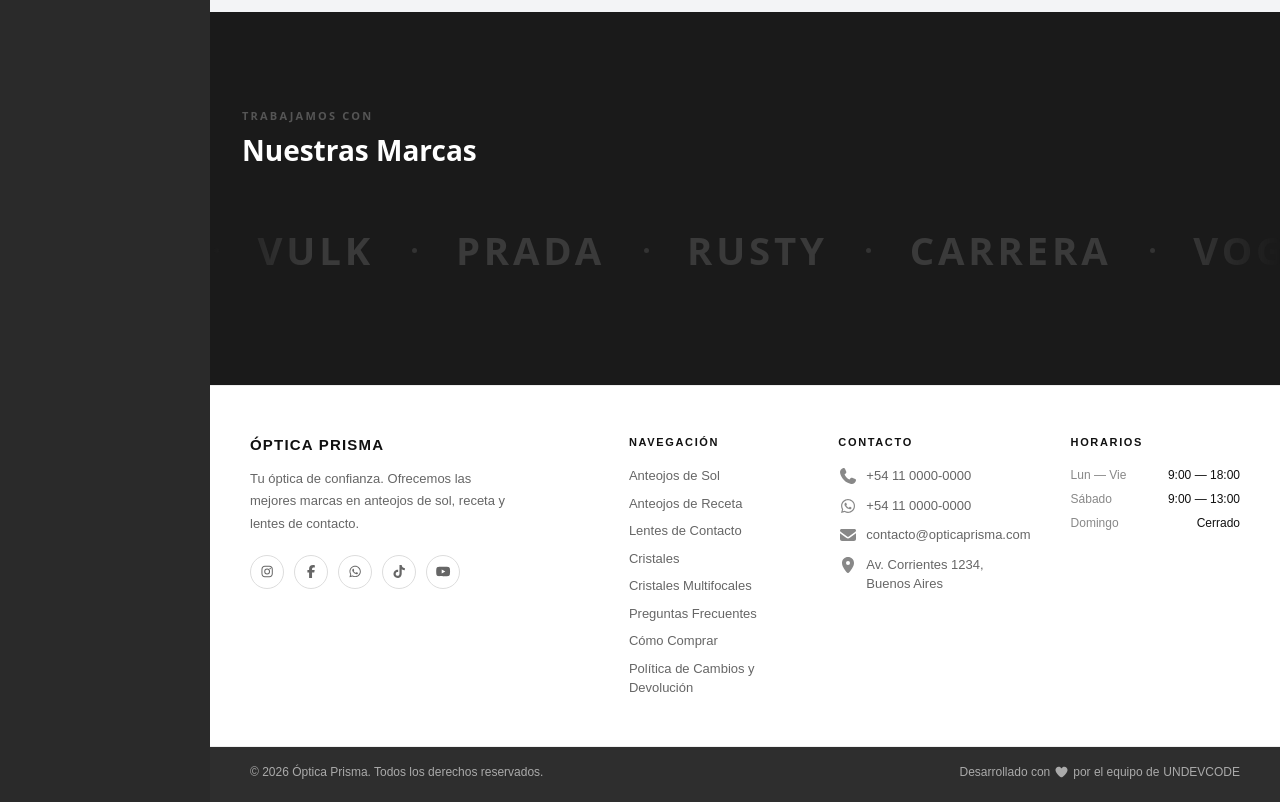
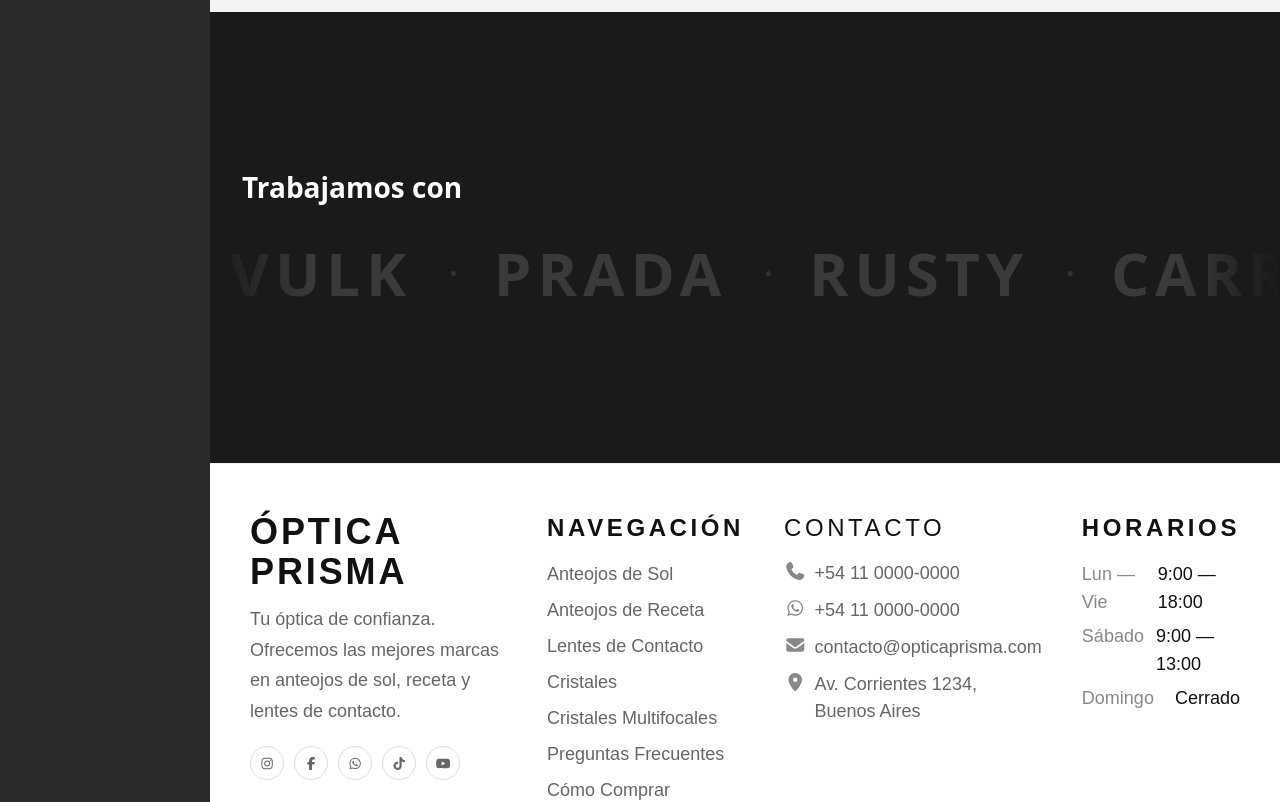
Before and after one commit to Goldfinch95/optics_landing, a Next.js app: page / in a window 1280 px wide. Shown: the part 1820-2622 px from the top of the page. Built offline with nearby package versions, Linux system fonts and the light colour scheme; a web font is replaced by a local one.

Commit message:
correcion de detalles,cambiando tamaño de letra brands y footer

```diff
--- a/app/brands/components/Brands.tsx
+++ b/app/brands/components/Brands.tsx
@@ -1,20 +1,16 @@
-'use client';
+"use client";
 
-import { BRANDS } from '../data/brands.data';
+import { BRANDS } from "../data/brands.data";
 
 export function Brands() {
   const duplicated = [...BRANDS, ...BRANDS];
 
   return (
-    <section className="bg-[#1a1a1a] py-12 sm:py-16 lg:py-24 overflow-hidden">
-
+    <section className="bg-[#1a1a1a] py-20 sm:py-16 lg:py-40 overflow-hidden">
       {/* Header */}
       <div className="mb-6 sm:mb-8 lg:mb-10 px-4 sm:px-8">
-        <p className="text-[10px] sm:text-[11px] font-semibold tracking-[0.2em] uppercase text-[#555] mb-1">
+        <h2 className="text-2xl sm:text-4xl lg:text-[28px] font-bold text-white">
           Trabajamos con
-        </p>
-        <h2 className="text-lg sm:text-[22px] lg:text-[28px] font-bold text-white">
-          Nuestras Marcas
         </h2>
       </div>
 
@@ -22,41 +18,41 @@
       <div
         className="overflow-hidden"
         style={{
-          maskImage: 'linear-gradient(to right, transparent, black 100px, black calc(100% - 100px), transparent)',
-          WebkitMaskImage: 'linear-gradient(to right, transparent, black 100px, black calc(100% - 100px), transparent)',
+          maskImage:
+            "linear-gradient(to right, transparent, black 100px, black calc(100% - 100px), transparent)",
+          WebkitMaskImage:
+            "linear-gradient(to right, transparent, black 100px, black calc(100% - 100px), transparent)",
         }}
       >
         <div
           style={{
-            display: 'flex',
-            alignItems: 'center',
-            width: 'max-content',
-            animation: 'brands-scroll 22s linear infinite',
+            display: "flex",
+            alignItems: "center",
+            width: "max-content",
+            animation: "brands-scroll 22s linear infinite",
           }}
         >
           {duplicated.map((brand, index) => (
             <div
               key={`${brand.id}-${index}`}
-              style={{ display: 'flex', alignItems: 'center' }}
+              style={{ display: "flex", alignItems: "center" }}
             >
               <span
-                className="whitespace-nowrap cursor-pointer select-none transition-colors duration-300 text-[#3a3a3a] hover:text-white"
+                className="whitespace-nowrap text-4xl sm:text-6xl cursor-pointer select-none transition-colors duration-300 text-[#3a3a3a] hover:text-white"
                 style={
                   brand.isScript
                     ? {
                         fontFamily: "'Playfair Display', serif",
-                        fontStyle: 'italic',
+                        fontStyle: "italic",
                         fontWeight: 700,
-                        fontSize: 'clamp(26px, 4vw, 56px)',
-                        letterSpacing: '0.02em',
-                        padding: '0 clamp(24px, 3vw, 52px)',
+                        letterSpacing: "0.02em",
+                        padding: "0 clamp(24px, 3vw, 52px)",
                       }
                     : {
                         fontWeight: 700,
-                        fontSize: 'clamp(18px, 3vw, 40px)',
-                        letterSpacing: '0.1em',
-                        textTransform: 'uppercase' as const,
-                        padding: '0 clamp(24px, 3vw, 52px)',
+                        letterSpacing: "0.1em",
+                        textTransform: "uppercase" as const,
+                        padding: "0 clamp(24px, 3vw, 52px)",
                       }
                 }
               >
@@ -64,10 +60,10 @@
               </span>
               <span
                 style={{
-                  width: '5px',
-                  height: '5px',
-                  borderRadius: '50%',
-                  background: '#333',
+                  width: "5px",
+                  height: "5px",
+                  borderRadius: "50%",
+                  background: "#333",
                   flexShrink: 0,
                 }}
               />
--- a/app/footer/components/Footer_Bottom.tsx
+++ b/app/footer/components/Footer_Bottom.tsx
@@ -16,9 +16,9 @@
   return (
     <div className="border-t h-16.5 border-[#eee] bg-[#2e2e2e]">
       <div className="px-6 sm:px-8 lg:px-10 py-4 flex flex-col sm:flex-row items-center gap-2 sm:justify-between">
-        <p className="text-[12px] text-[#aaa] text-center sm:text-left">{copyright}</p>
+        <p className="text-base text-[#aaa] text-center sm:text-left">{copyright}</p>
 
-        <div className="group flex items-center gap-1 text-[12px] text-[#aaa]">
+        <div className="group flex items-center gap-1 text-base text-[#aaa]">
           <span>Desarrollado con</span>
           <FontAwesomeIcon
             icon={faHeart}
--- a/app/footer/components/Footer_Brand.tsx
+++ b/app/footer/components/Footer_Brand.tsx
@@ -13,10 +13,10 @@
 export function FooterBrand({ name, description, social }: FooterBrandProps) {
   return (
     <div>
-      <p className="text-[15px] font-bold tracking-[0.08em] uppercase text-[#111] mb-3">
+      <p className="text-2xl sm:text-4xl font-bold tracking-[0.08em] uppercase text-[#111] mb-3">
         {name}
       </p>
-      <p className="text-[13px] text-[#666] leading-[1.7] mb-5 max-w-[260px]">
+      <p className="text-base sm:text-lg text-[#666] leading-[1.7] mb-5 max-w-[260px]">
         {description}
       </p>
       <div className="flex flex-wrap gap-[10px]">
--- a/app/footer/components/Footer_Contact.tsx
+++ b/app/footer/components/Footer_Contact.tsx
@@ -10,7 +10,7 @@
 export function FooterContact({ items }: FooterContactProps) {
   return (
     <div>
-      <p className="text-[11px] font-bold tracking-[0.15em] uppercase text-[#111] mb-4">
+      <p className="text-xl sm:text-2xl tracking-[0.15em] uppercase text-[#111] mb-4">
         Contacto
       </p>
       <div className="flex flex-col">
@@ -18,9 +18,9 @@
           <div key={index} className="flex items-start gap-2 mb-[10px]">
             <FontAwesomeIcon
               icon={item.icon}
-              className="text-[#888] mt-[2px] w-[13px] h-[13px] shrink-0"
+              className="text-base sm:text-lg text-[#888] mt-[2px] w-[13px] h-[13px] shrink-0"
             />
-            <span className="text-[13px] text-[#666] leading-[1.5] whitespace-pre-line">
+            <span className="text-base sm:text-lg text-[#666] leading-[1.5] whitespace-pre-line">
               {item.value}
             </span>
           </div>
--- a/app/footer/components/Footer_Hours.tsx
+++ b/app/footer/components/Footer_Hours.tsx
@@ -9,12 +9,12 @@
 export function FooterHours({ hours }: FooterHoursProps) {
   return (
     <div>
-      <p className="text-[11px] font-bold tracking-[0.15em] uppercase text-[#111] mb-4">
+      <p className="text-xl sm:text-2xl font-bold tracking-[0.15em] uppercase text-[#111] mb-4">
         Horarios
       </p>
       <div className="flex flex-col gap-[6px]">
         {hours.map((row) => (
-          <div key={row.day} className="flex justify-between gap-3 text-[12px]">
+          <div key={row.day} className="flex justify-between gap-3 text-base sm:text-lg">
             <span className="text-[#888]">{row.day}</span>
             <span className="text-[#111] font-medium">{row.time}</span>
           </div>
--- a/app/footer/components/Footer_Nav.tsx
+++ b/app/footer/components/Footer_Nav.tsx
@@ -10,7 +10,7 @@
 export function FooterNav({ links }: FooterNavProps) {
   return (
     <div>
-      <p className="text-[11px] font-bold tracking-[0.15em] uppercase text-[#111] mb-4">
+      <p className="text-xl sm:text-2xl font-bold tracking-[0.15em] uppercase text-[#111] mb-4">
         Navegación
       </p>
       <div className="flex flex-col gap-2">
@@ -18,7 +18,7 @@
           <Link
             key={link.href}
             href={link.href}
-            className="text-[13px] text-[#666] hover:text-blue-600 transition-colors duration-200"
+            className="text-base sm:text-lg text-[#666] hover:text-blue-600 transition-colors duration-200"
           >
             {link.label}
           </Link>
```
